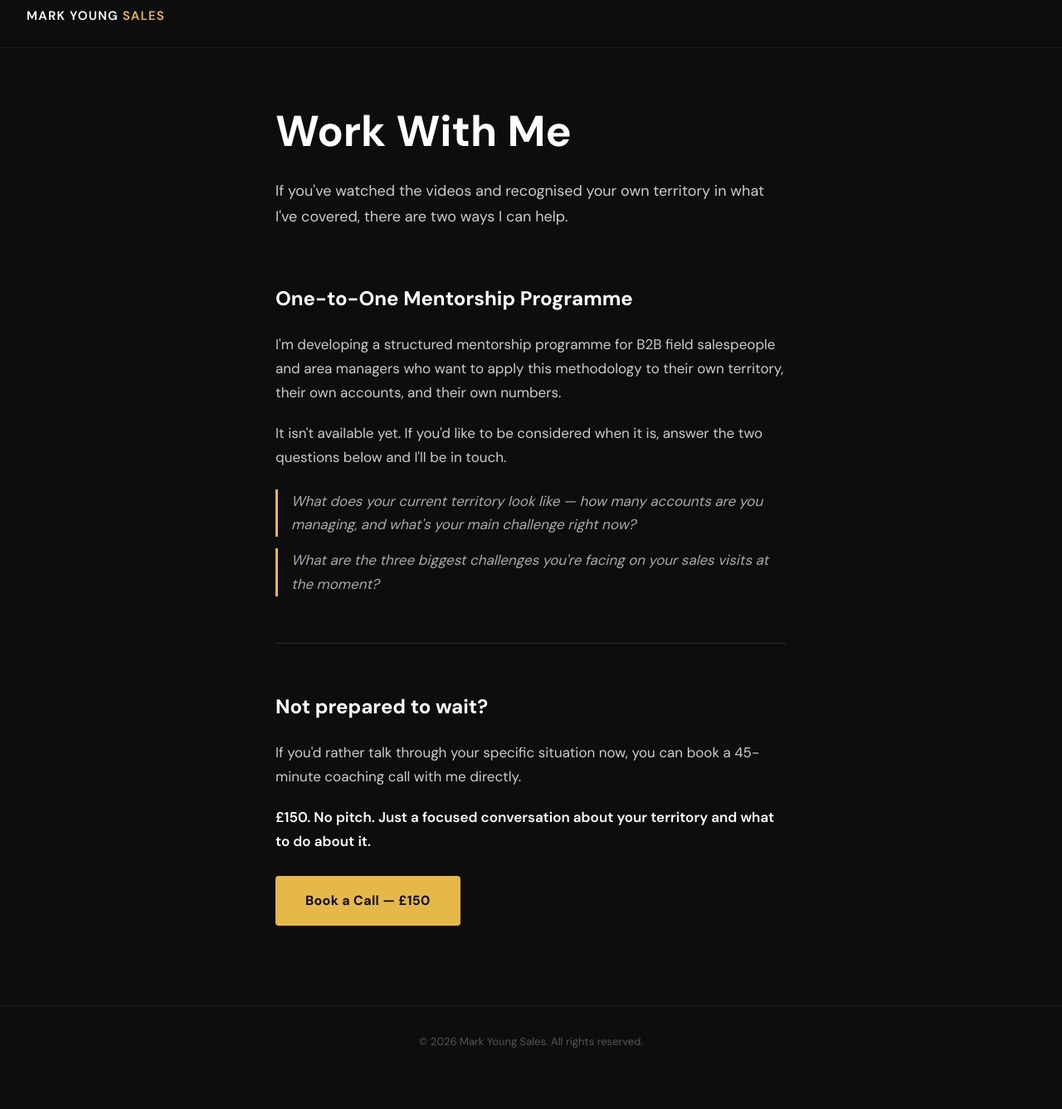
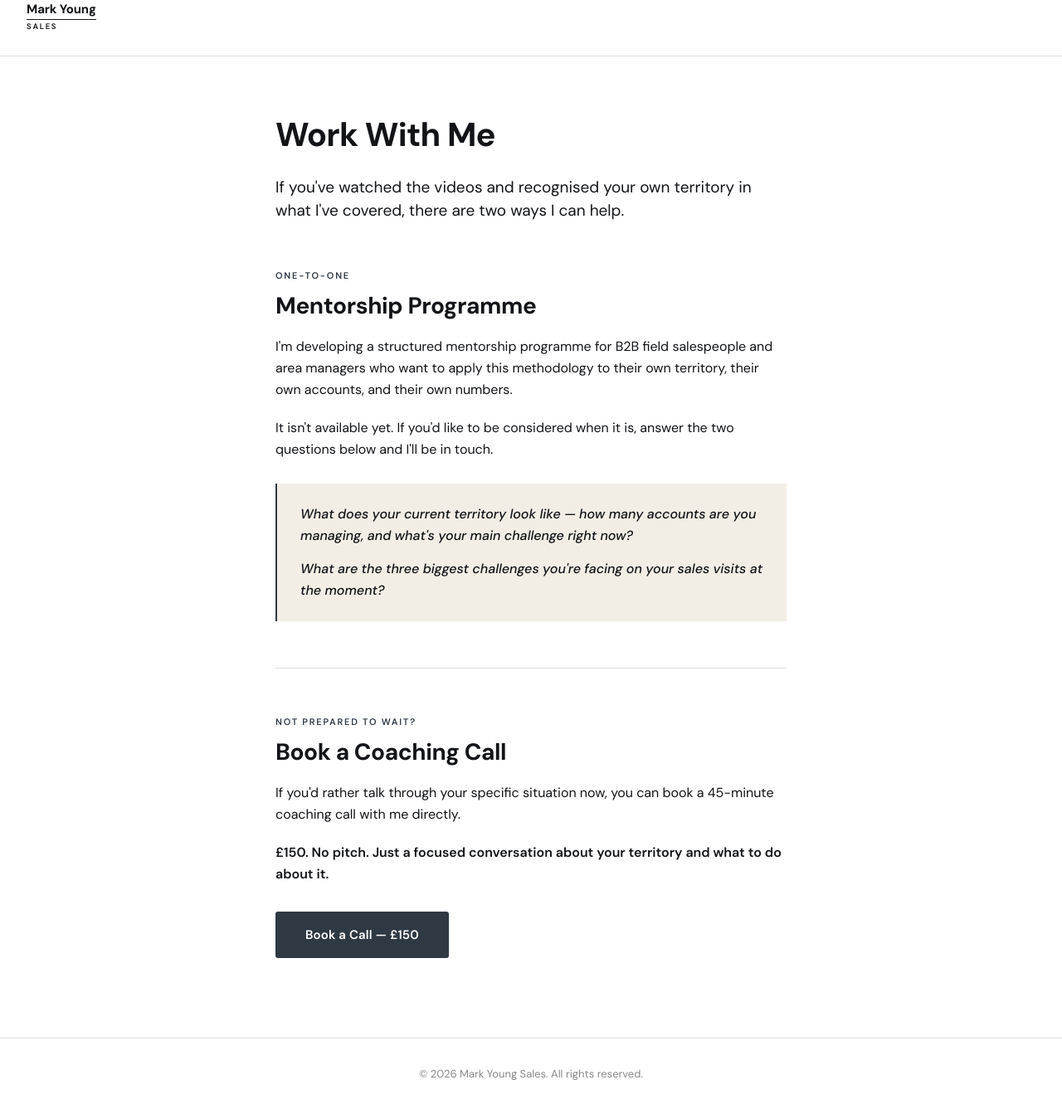
Before and after one commit to marky62/markyoungsales, a plain HTML site: page work-with-me.html in a window 1280 px wide. Shown: the part 20-1357 px from the top of the page at 83% size. Before the commit the page ends 1319 px from the top, so only its background shows below. Drawn offline with Linux system fonts and the light colour scheme.

Commit message:
Add files via upload

```diff
--- a/work-with-me.html
+++ b/work-with-me.html
@@ -4,33 +4,56 @@
   <meta charset="UTF-8" />
   <meta name="viewport" content="width=device-width, initial-scale=1.0" />
   <title>Work With Me — Mark Young Sales</title>
-  <link href="https://fonts.googleapis.com/css2?family=DM+Sans:wght@400;500;600;700&display=swap" rel="stylesheet" />
+  <link href="https://fonts.googleapis.com/css2?family=DM+Sans:ital,wght@0,400;0,500;0,600;0,700;1,500&display=swap" rel="stylesheet" />
   <style>
     *, *::before, *::after { box-sizing: border-box; margin: 0; padding: 0; }
 
-    body {
-      background-color: #0d0d0d;
-      color: #ffffff;
-      font-family: 'DM Sans', sans-serif;
-      font-size: 17px;
-      line-height: 1.7;
+    :root {
+      --paper:  #FFFFFF;
+      --ink:    #121417;
+      --slate:  #2E3944;
+      --oat:    #F2EEE6;
     }
 
-    /* ── Header ── */
+    body {
+      background-color: var(--paper);
+      color: var(--ink);
+      font-family: 'DM Sans', sans-serif;
+      font-size: 16px;
+      line-height: 1.625; /* 26px */
+    }
+
+    /* ── Header / Wordmark ── */
     header {
-      border-bottom: 1px solid #1f1f1f;
+      border-bottom: 1px solid #e0ddd8;
       padding: 24px 32px;
     }
+
     .wordmark {
+      display: inline-block;
+      text-decoration: none;
+      color: var(--ink);
+    }
+    .wordmark-name {
+      display: block;
       font-size: 15px;
+      font-weight: 700;
+      line-height: 1;
+      letter-spacing: -0.01em;
+    }
+    .wordmark-rule {
+      display: block;
+      height: 1px;
+      background: var(--ink);
+      margin: 4px 0;
+    }
+    .wordmark-sub {
+      display: block;
+      font-size: 9.5px;
       font-weight: 600;
-      letter-spacing: 0.08em;
+      letter-spacing: 0.18em;
       text-transform: uppercase;
-      color: #ffffff;
-      text-decoration: none;
-    }
-    .wordmark span {
-      color: #E6B84A;
+      line-height: 1;
     }
 
     /* ── Layout ── */
@@ -42,105 +65,130 @@
 
     /* ── Headline ── */
     h1 {
-      font-size: clamp(36px, 6vw, 52px);
+      font-size: 40px;
       font-weight: 700;
-      line-height: 1.1;
+      line-height: 1.1; /* 44px */
+      letter-spacing: -0.02em;
       margin-bottom: 28px;
+      color: var(--ink);
     }
 
-    .intro {
-      font-size: 18px;
-      color: #cccccc;
-      margin-bottom: 64px;
+    /* ── Lead ── */
+    .lead {
+      font-size: 19px;
+      line-height: 1.47; /* 28px */
+      color: var(--ink);
+      margin-bottom: 56px;
+    }
+
+    /* ── Section headings ── */
+    h2 {
+      font-size: 28px;
+      font-weight: 700;
+      line-height: 1.18; /* 33px */
+      letter-spacing: -0.015em;
+      margin-bottom: 20px;
+      color: var(--ink);
+    }
+
+    /* ── Eyebrow ── */
+    .eyebrow {
+      display: block;
+      font-size: 11px;
+      font-weight: 600;
+      letter-spacing: 0.16em;
+      text-transform: uppercase;
+      color: var(--slate);
+      margin-bottom: 10px;
+    }
+
+    p {
+      font-size: 16px;
+      line-height: 1.625;
+      color: var(--ink);
+      margin-bottom: 20px;
+    }
+
+    /* ── Questions callout ── */
+    .questions {
+      background: var(--oat);
+      border-left: 2px solid var(--slate);
+      padding: 24px 28px;
+      margin: 28px 0 36px;
+    }
+    .questions p {
+      font-style: italic;
+      font-weight: 500;
+      margin-bottom: 14px;
+      color: var(--ink);
+    }
+    .questions p:last-child {
+      margin-bottom: 0;
+    }
+
+    /* ── Kit form wrapper ── */
+    .kit-form-wrapper {
+      margin-top: 8px;
     }
 
     /* ── Divider ── */
     .divider {
       border: none;
-      border-top: 1px solid #2a2a2a;
+      border-top: 1px solid #e0ddd8;
       margin: 56px 0;
     }
 
-    /* ── Section headings ── */
-    h2 {
-      font-size: 24px;
-      font-weight: 700;
-      margin-bottom: 20px;
-      color: #ffffff;
-    }
-
-    p {
-      color: #cccccc;
-      margin-bottom: 20px;
-    }
-
-    /* ── Questions ── */
-    .questions {
-      margin: 24px 0 32px;
-    }
-    .questions p {
-      font-style: italic;
-      color: #aaaaaa;
-      margin-bottom: 14px;
-      padding-left: 16px;
-      border-left: 3px solid #E6B84A;
-    }
-
-    /* ── Kit form ── */
-    .kit-form-wrapper {
-      margin-top: 32px;
-    }
-
-    /* ── Call section ── */
-    .call-section {
-      margin-top: 56px;
-    }
-
+    /* ── Price line ── */
     .price-line {
-      font-size: 17px;
+      font-size: 16px;
       font-weight: 600;
-      color: #ffffff;
-      margin-bottom: 28px;
+      color: var(--ink);
+      margin-bottom: 32px;
     }
 
     /* ── CTA Button ── */
     .btn {
       display: inline-block;
-      background-color: #E6B84A;
-      color: #0d0d0d;
+      background-color: var(--slate);
+      color: #ffffff;
       font-family: 'DM Sans', sans-serif;
-      font-size: 16px;
-      font-weight: 700;
+      font-size: 15px;
+      font-weight: 600;
       padding: 16px 36px;
       text-decoration: none;
-      border-radius: 4px;
-      letter-spacing: 0.02em;
+      border-radius: 3px;
+      letter-spacing: 0.01em;
       transition: background-color 0.2s ease;
     }
     .btn:hover {
-      background-color: #d4a63c;
+      background-color: #1f2830;
     }
 
     /* ── Footer ── */
     footer {
-      border-top: 1px solid #1f1f1f;
+      border-top: 1px solid #e0ddd8;
       padding: 32px;
       text-align: center;
       font-size: 13px;
-      color: #555555;
+      color: #888;
     }
 
     /* ── Responsive ── */
     @media (max-width: 600px) {
       .container { padding: 48px 24px 72px; }
       header { padding: 20px 24px; }
+      h1 { font-size: 32px; }
     }
   </style>
 </head>
 <body>
 
   <header>
-    <a href="/" class="wordmark">Mark Young <span>Sales</span></a>
+    <a href="/" class="wordmark">
+      <span class="wordmark-name">Mark Young</span>
+      <span class="wordmark-rule"></span>
+      <span class="wordmark-sub">Sales</span>
+    </a>
   </header>
 
   <main>
@@ -148,10 +196,11 @@
 
       <h1>Work With Me</h1>
 
-      <p class="intro">If you've watched the videos and recognised your own territory in what I've covered, there are two ways I can help.</p>
+      <p class="lead">If you've watched the videos and recognised your own territory in what I've covered, there are two ways I can help.</p>
 
       <!-- ── Section 1: Mentorship Waitlist ── -->
-      <h2>One-to-One Mentorship Programme</h2>
+      <span class="eyebrow">One-to-One</span>
+      <h2>Mentorship Programme</h2>
 
       <p>I'm developing a structured mentorship programme for B2B field salespeople and area managers who want to apply this methodology to their own territory, their own accounts, and their own numbers.</p>
 
@@ -162,7 +211,6 @@
         <p>What are the three biggest challenges you're facing on your sales visits at the moment?</p>
       </div>
 
-      <!-- Kit embed — replace YOUR-SUBDOMAIN with your Kit account subdomain (e.g. markyoungsales) -->
       <div class="kit-form-wrapper">
         <script async data-uid="d0246a3288" src="https://mark-young-sales.kit.com/d0246a3288/index.js"></script>
       </div>
@@ -170,12 +218,14 @@
       <hr class="divider" />
 
       <!-- ── Section 2: Coaching Call ── -->
-      <div class="call-section">
-        <h2>Not prepared to wait?</h2>
-        <p>If you'd rather talk through your specific situation now, you can book a 45-minute coaching call with me directly.</p>
-        <p class="price-line">£150. No pitch. Just a focused conversation about your territory and what to do about it.</p>
-        <a href="https://tidycal.com/1xgq9l5/45-minute-coaching-call" class="btn" target="_blank" rel="noopener">Book a Call — £150</a>
-      </div>
+      <span class="eyebrow">Not prepared to wait?</span>
+      <h2>Book a Coaching Call</h2>
+
+      <p>If you'd rather talk through your specific situation now, you can book a 45-minute coaching call with me directly.</p>
+
+      <p class="price-line">£150. No pitch. Just a focused conversation about your territory and what to do about it.</p>
+
+      <a href="https://tidycal.com/1xgq9l5/45-minute-coaching-call" class="btn" target="_blank" rel="noopener">Book a Call — £150</a>
 
     </div>
   </main>
```
